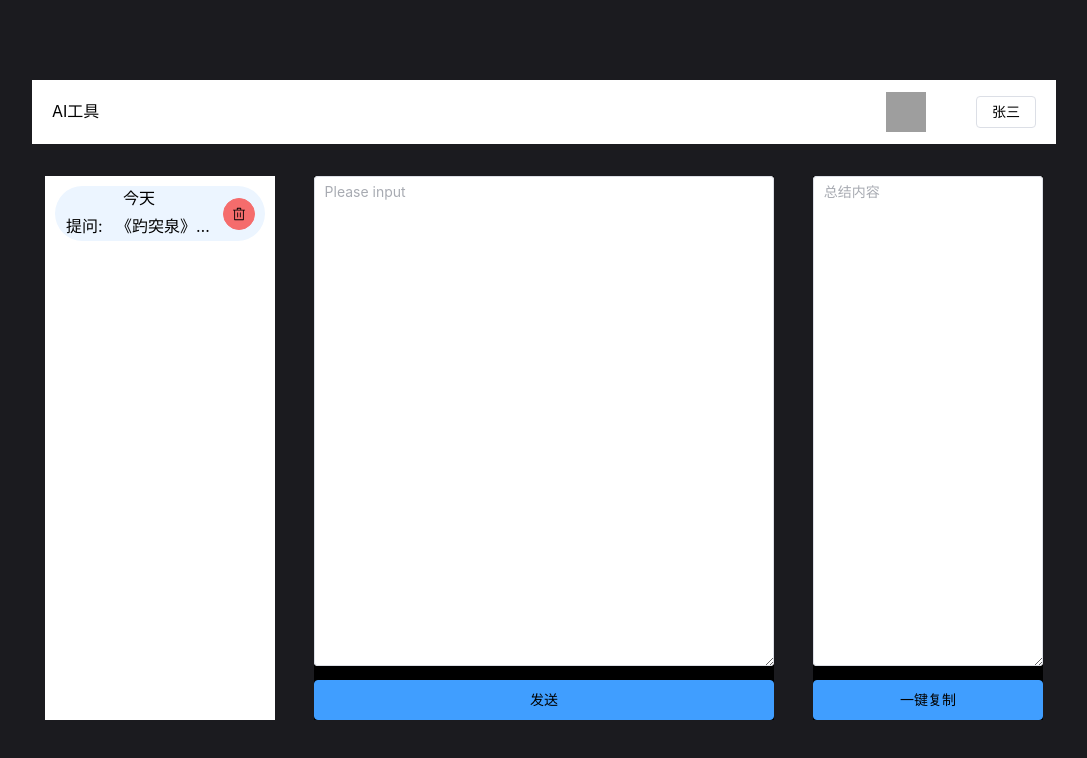
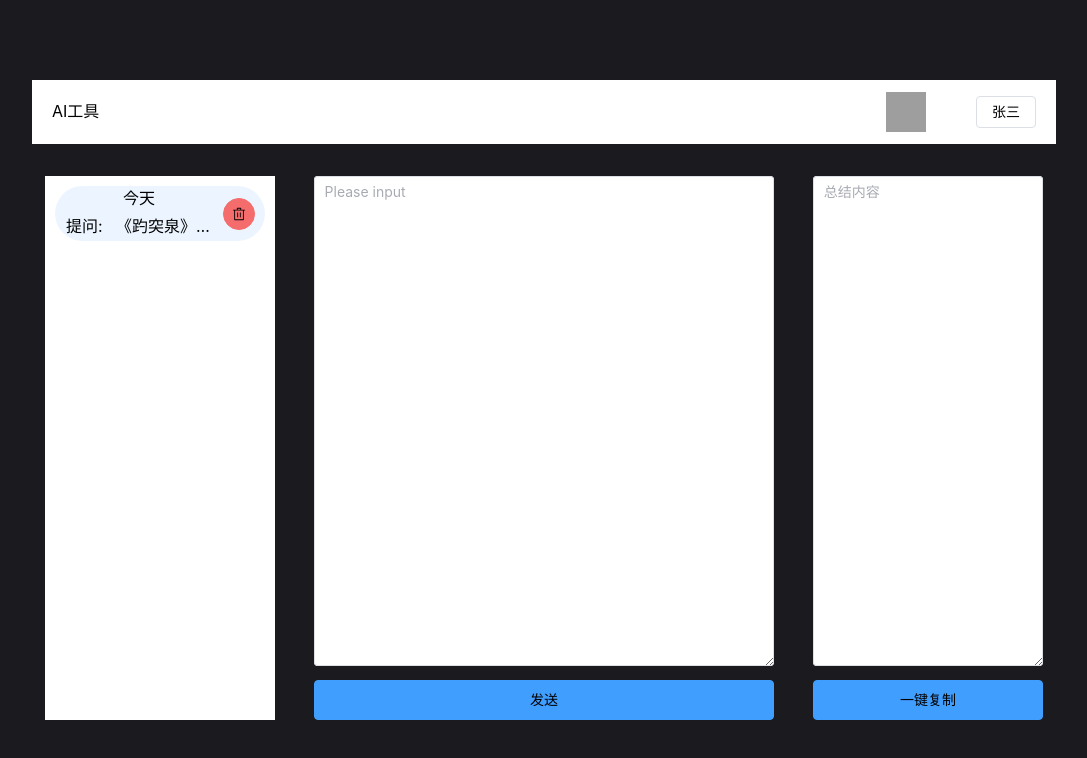
Before and after one commit to nice-fun/17-40chat, a Vue app: page /#/ in a window 1280 px wide. Shown: the top 758 px of the page, without its empty margins (96-1183 px from the left). Built offline with nearby package versions, Linux system fonts and the light colour scheme; grey boxes are pictures that could not be loaded.

Commit message:
"更改主页"

```diff
--- a/src/renderer/src/views/About/index.vue
+++ b/src/renderer/src/views/About/index.vue
@@ -265,7 +265,8 @@ const changeUser = (user) => {
 .box-common {
     justify-content: space-between;
     flex-direction: column;
-    background-color: rgb(0, 0, 0);
+    background-color: transparent;
+
 }
 
 .test {
@@ -285,7 +286,7 @@ const changeUser = (user) => {
         .header-left {
 
             height: 100%;
-            color: black;
+
             display: flex;
             align-items: center;
             justify-content: center;
```
